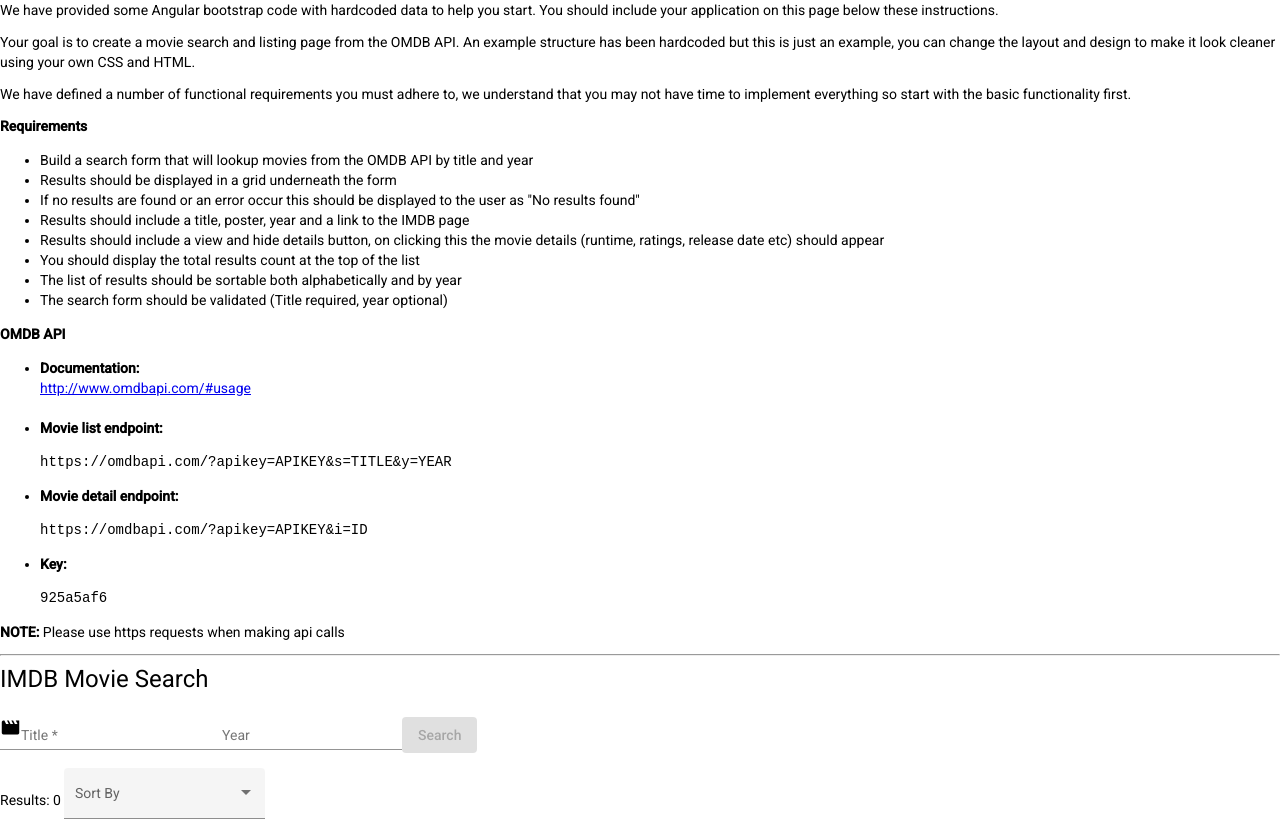
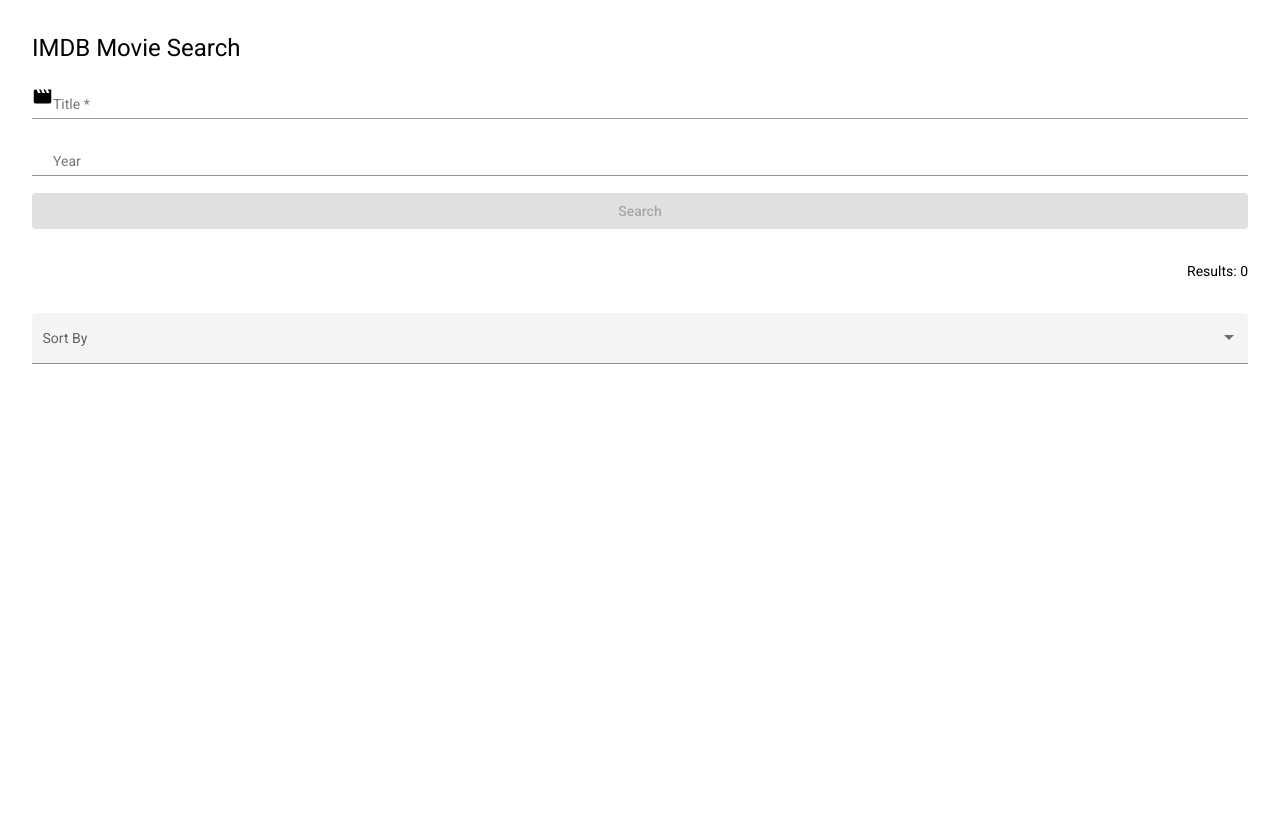
Before and after one commit to aleixsuau/movies, an Angular app: page / in a window 1280 px wide. After the commit the page ends 800 px from the top, so only its background shows below. Built offline with nearby package versions, Linux system fonts and the light colour scheme.

Commit message:
Add layout

```diff
--- a/package.json
+++ b/package.json
@@ -16,6 +16,7 @@
     "@angular/common": "~11.2.0",
     "@angular/compiler": "~11.2.0",
     "@angular/core": "~11.2.0",
+    "@angular/flex-layout": "^12.0.0-beta.35",
     "@angular/forms": "~11.2.0",
     "@angular/material": "^11.2.3",
     "@angular/platform-browser": "~11.2.0",
--- a/src/app/features/movies/feature/movies-list/movies-list.component.html
+++ b/src/app/features/movies/feature/movies-list/movies-list.component.html
@@ -1,75 +1,11 @@
-<!-- Start Instructions -->
-<p>
-  We have provided some Angular bootstrap code with hardcoded data to help you
-  start. You should include your application on this page below these
-  instructions.
-</p>
-<p>
-  Your goal is to create a movie search and listing page from the OMDB API. An
-  example structure has been hardcoded but this is just an example, you can
-  change the layout and design to make it look cleaner using your own CSS and
-  HTML.
-</p>
-<p>
-  We have defined a number of functional requirements you must adhere to, we
-  understand that you may not have time to implement everything so start with
-  the basic functionality first.
-</p>
-<p><strong>Requirements</strong></p>
-<ul>
-  <li>
-    Build a search form that will lookup movies from the OMDB API by title and
-    year
-  </li>
-  <li>Results should be displayed in a grid underneath the form</li>
-  <li>
-    If no results are found or an error occur this should be displayed to the
-    user as "No results found"
-  </li>
-  <li>
-    Results should include a title, poster, year and a link to the IMDB page
-  </li>
-  <li>
-    Results should include a view and hide details button, on clicking this the
-    movie details (runtime, ratings, release date etc) should appear
-  </li>
-  <li>You should display the total results count at the top of the list</li>
-  <li>
-    The list of results should be sortable both alphabetically and by year
-  </li>
-  <li>The search form should be validated (Title required, year optional)</li>
-</ul>
-<p><strong>OMDB API</strong><br /></p>
-<ul>
-  <li>
-    <strong>Documentation:</strong><br />
-    <a href="http://www.omdbapi.com/#usage" target="_blank">
-      http://www.omdbapi.com/#usage </a><br /><br />
-  </li>
-  <li>
-    <strong>Movie list endpoint:</strong>
-    <pre>https://omdbapi.com/?apikey=APIKEY&s=TITLE&y=YEAR</pre>
-  </li>
-  <li>
-    <strong>Movie detail endpoint:</strong>
-    <pre>https://omdbapi.com/?apikey=APIKEY&i=ID</pre>
-  </li>
-  <li>
-    <strong>Key:</strong>
-    <pre>925a5af6</pre>
-  </li>
-</ul>
-<p><strong>NOTE:</strong> Please use https requests when making api calls</p>
-<hr />
-<!-- End Instructions -->
-
-<form [formGroup]="moviesForm">
+<div class="main_container" fxLayout="column">
+  <form [formGroup]="moviesForm" fxLayout="column">
     <h1>IMDB Movie Search</h1>
 
     <mat-form-field appearance="legacy">
       <mat-label>Title</mat-label>
 
-    <input matInput type="text" id="title" formControlName="title" placeholder="Movie title"/>
+      <input matInput type="text" id="title" formControlName="title" placeholder="Movie title" />
 
       <mat-icon matPrefix>movie</mat-icon>
     </mat-form-field>
@@ -82,17 +18,16 @@
       <mat-icon matPrefix>calendar</mat-icon>
     </mat-form-field>
 
-  <button
-    mat-raised-button
-    type="submit"
+    <button mat-raised-button type="submit"
       (click)="searchMovies(moviesForm.get('title')?.value, moviesForm.get('year')?.value)"
-    [disabled]="moviesForm.invalid"
-  >
+      [disabled]="moviesForm.invalid">
       Search
     </button>
   </form>
 
+  <div class="results" fxLayoutAlign="end center">
     Results: {{movies?.length || 0}}
+  </div>
 
   <mat-form-field appearance="fill">
     <mat-label>Sort By</mat-label>
@@ -110,8 +45,7 @@
     No results found
   </div>
 
-<div class="movies" *ngIf="movies">
-  <div class="movie" >
+  <div class="movies" *ngIf="movies" fxLayout="row wrap" fxLayoutAlign="space-around start">
     <app-movie-card *ngFor="let movie of movies" [movie]="movie"></app-movie-card>
   </div>
 </div>
--- a/src/app/features/movies/feature/movies-list/movies-list.component.scss
+++ b/src/app/features/movies/feature/movies-list/movies-list.component.scss
@@ -0,0 +1,9 @@
+.main_container {
+  padding: 2rem;
+  max-width: 80rem;
+  margin: 0 auto;
+}
+
+.results {
+  padding: 2rem 0;
+}
--- a/src/app/features/movies/movies.module.ts
+++ b/src/app/features/movies/movies.module.ts
@@ -10,6 +10,7 @@
 import { MatInputModule } from '@angular/material/input';
 import { MatButtonModule } from '@angular/material/button';
 import { MatSelectModule } from '@angular/material/select';
+import { FlexLayoutModule } from '@angular/flex-layout';
 
 
 @NgModule({
@@ -28,6 +29,7 @@
     MatIconModule,
     MatButtonModule,
     MatSelectModule,
+    FlexLayoutModule,
   ]
 })
 export class MoviesModule { }
```
Also changed, not shown: 1 other file (tests, documents, lock files or other folders). Lines whose indentation alone changed are shown as unchanged.
